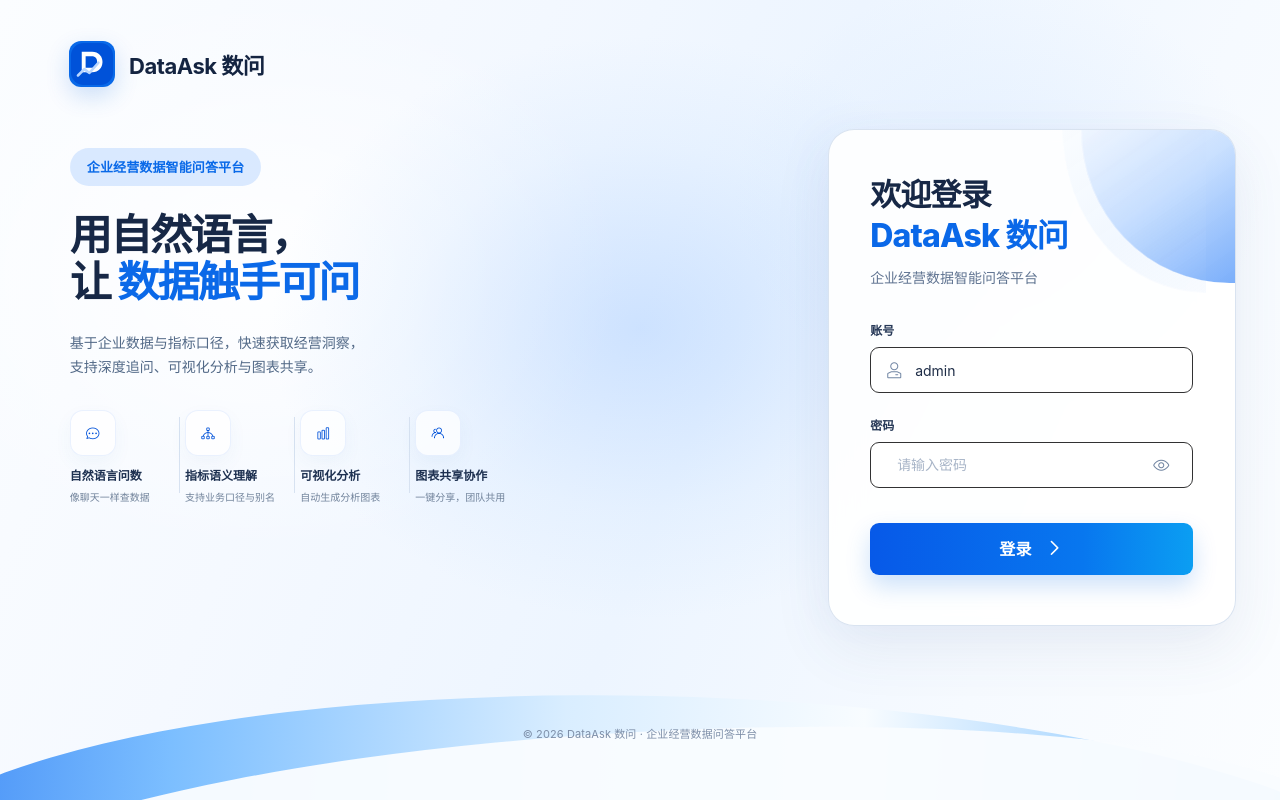
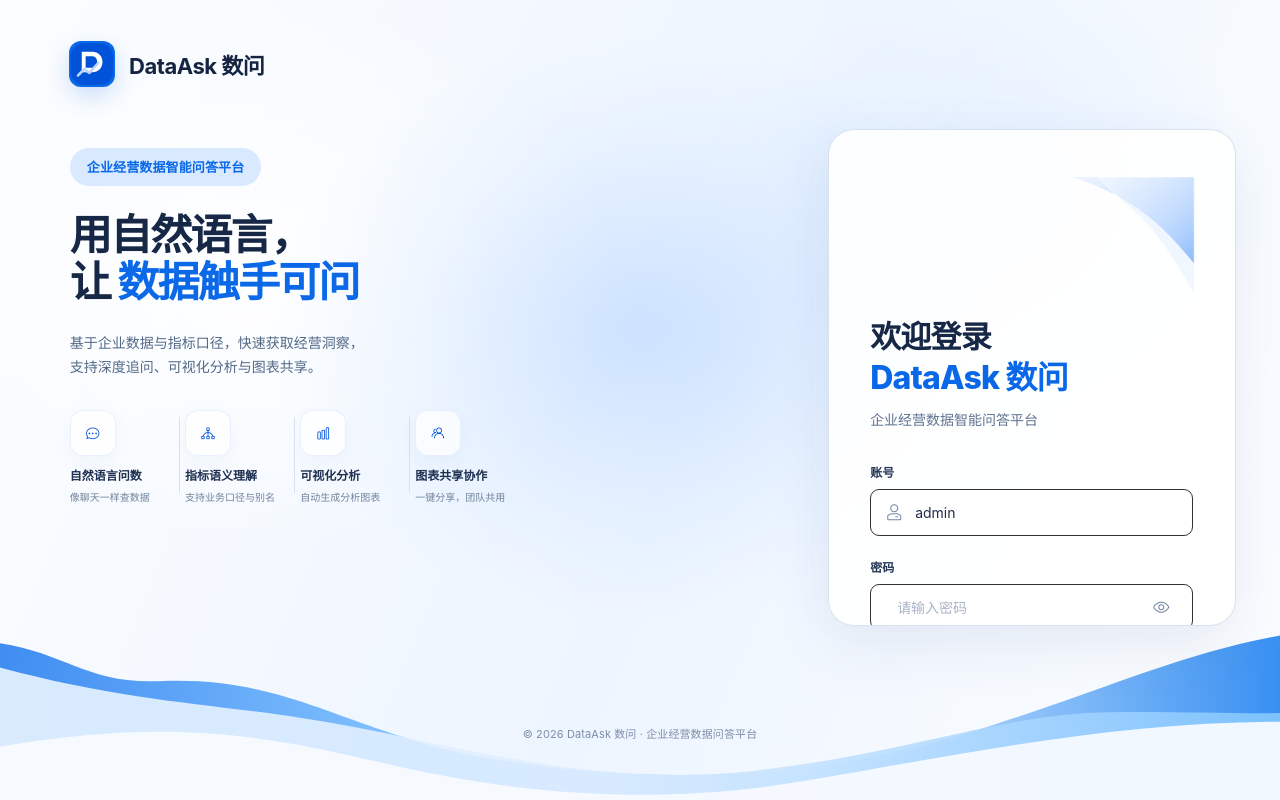
Before and after one commit to NJgaoyang/dataask, a Vue app in the folder web/: page / in a window 1280 px wide. Built offline with nearby package versions, Linux system fonts and the light colour scheme.

Commit message:
style(login): match wave footer, corner arc and remove password focus separators

```diff
--- a/web/src/App.vue
+++ b/web/src/App.vue
@@ -1372,6 +1372,24 @@ onBeforeUnmount(() => {
 <template>
   <div class="app-shell" :data-theme="isDesktop ? theme : undefined" :class="{ 'consumer-pc': isDesktop, 'consumer-home': isDesktop && desktopSection==='ask' && !messages.length && !busy && !desktopFeedback, 'analysis-panel-open': isDesktop && desktopSection==='ask' && analysisPanelOpen }">
     <div v-if="!loggedIn" class="login-screen">
+      <svg v-if="isDesktop" class="login-background-waves" viewBox="0 0 1647 216" preserveAspectRatio="none" aria-hidden="true">
+        <defs>
+          <linearGradient id="login-wave-strong" x1="0" y1="0" x2="1" y2="0">
+            <stop offset="0%" stop-color="#3f8df1"/>
+            <stop offset="33%" stop-color="#86c4ff"/>
+            <stop offset="63%" stop-color="#dceeff"/>
+            <stop offset="100%" stop-color="#3890f2"/>
+          </linearGradient>
+          <linearGradient id="login-wave-soft" x1="0" y1="0" x2="1" y2="0">
+            <stop offset="0%" stop-color="#eef7ff"/>
+            <stop offset="48%" stop-color="#dcecff"/>
+            <stop offset="100%" stop-color="#86c8ff"/>
+          </linearGradient>
+        </defs>
+        <path d="M0 34 C86 46 112 81 204 78 C382 70 456 147 665 173 C914 204 1098 180 1260 134 C1422 88 1519 46 1647 25 L1647 216 L0 216 Z" fill="url(#login-wave-strong)"/>
+        <path d="M0 62 C156 100 259 103 390 121 C580 147 747 204 970 182 C1169 162 1293 115 1428 114 C1513 113 1589 116 1647 115 L1647 216 L0 216 Z" fill="url(#login-wave-soft)" fill-opacity=".88"/>
+        <path d="M0 154 C219 121 335 140 493 173 C690 215 864 220 1034 194 C1227 165 1428 125 1647 125 L1647 216 L0 216 Z" fill="#f8fbff" fill-opacity=".94"/>
+      </svg>
       <aside v-if="isDesktop" class="login-brand">
         <div class="login-brand-top">
           <div class="login-brand-lockup">
@@ -1491,6 +1509,22 @@ onBeforeUnmount(() => {
         <h1>{{ isDesktop ? 'DataAsk' : 'DataAsk 数问' }}</h1>
         <p>{{ isDesktop ? '企业经营数据问答平台' : '面向企业管理者的智能经营数据助手' }}</p>
         <div class="login-card">
+          <svg v-if="isDesktop" class="login-card-corner" viewBox="0 0 520 190" preserveAspectRatio="none" aria-hidden="true">
+            <defs>
+              <linearGradient id="login-corner-outer" x1="0" y1="0" x2="1" y2="1">
+                <stop offset="0%" stop-color="#dceaff" stop-opacity=".42"/>
+                <stop offset="46%" stop-color="#a9ccff" stop-opacity=".72"/>
+                <stop offset="100%" stop-color="#6ea9fa" stop-opacity=".96"/>
+              </linearGradient>
+              <linearGradient id="login-corner-inner" x1="0" y1="0" x2="1" y2="1">
+                <stop offset="0%" stop-color="#f3f8ff" stop-opacity=".72"/>
+                <stop offset="64%" stop-color="#dbeaff" stop-opacity=".42"/>
+                <stop offset="100%" stop-color="#c1dcff" stop-opacity=".18"/>
+              </linearGradient>
+            </defs>
+            <path d="M322 0 H520 V118 C488 84 454 55 415 35 C384 19 354 8 322 0 Z" fill="url(#login-corner-outer)"/>
+            <path d="M365 0 H520 V160 C487 111 459 73 425 48 C404 32 384 18 365 0 Z" fill="url(#login-corner-inner)" stroke="rgba(255,255,255,.56)" stroke-width="1.4"/>
+          </svg>
           <div v-if="isDesktop" class="login-card-head">
             <h2><span class="login-welcome">欢迎登录</span><span class="login-product">DataAsk 数问</span></h2>
             <p>企业经营数据智能问答平台</p>
--- a/web/src/login-v3.css
+++ b/web/src/login-v3.css
@@ -12,15 +12,11 @@
     isolation:isolate;
   }
   .consumer-pc .login-screen::before,
-  .consumer-pc .login-screen::after{content:"";position:absolute;z-index:0;pointer-events:none}
-  .consumer-pc .login-screen::before{
-    left:-10vw;bottom:-24vh;width:122vw;height:37vh;border-radius:50% 50% 0 0/69% 69% 0 0;
-    background:linear-gradient(92deg,#2d7cf3 0%,#75bbff 19%,#d8edff 44%,#f8fcff 63%,#8ac7ff 83%,#2f83f0 100%);
-    transform:rotate(1.25deg);opacity:.95;
-  }
-  .consumer-pc .login-screen::after{
-    left:-6vw;bottom:-23.5vh;width:112vw;height:32vh;border-radius:50% 50% 0 0/57% 57% 0 0;
-    background:rgba(249,252,255,.97);transform:rotate(-3.2deg);
+  .consumer-pc .login-screen::after{display:none}
+  .consumer-pc .login-background-waves{
+    position:absolute;z-index:1;left:0;right:0;bottom:0;
+    width:100%;height:23.25vh;min-height:178px;max-height:236px;
+    pointer-events:none;overflow:visible;
   }
 
   /* Left brand layer: positions are normalized from the approved reference image. */
@@ -107,27 +103,10 @@
     box-shadow:0 22px 58px rgba(66,91,133,.09),-14px 0 48px rgba(128,177,244,.035);backdrop-filter:blur(16px);overflow:hidden;
   }
   .consumer-pc .login-card::before,
-  .consumer-pc .login-card::after{
-    content:"";position:absolute;pointer-events:none;z-index:0;
-  }
-  .consumer-pc .login-card::before{
-    top:-1px;right:-1px;width:38%;height:31%;
-    border-bottom-left-radius:96% 100%;
-    background:linear-gradient(145deg,
-      rgba(217,232,255,.34) 0%,
-      rgba(163,202,255,.58) 45%,
-      rgba(104,163,250,.88) 100%);
-    box-shadow:inset 1px 0 0 rgba(255,255,255,.42);
-  }
-  .consumer-pc .login-card::after{
-    top:-1px;right:7.2%;width:35%;height:33%;
-    border-bottom-left-radius:100% 100%;
-    border-left:1px solid rgba(255,255,255,.54);
-    border-bottom:1px solid rgba(255,255,255,.40);
-    background:linear-gradient(145deg,
-      rgba(233,242,255,.22) 0%,
-      rgba(195,219,254,.20) 56%,
-      rgba(157,196,251,.08) 100%);
+  .consumer-pc .login-card::after{display:none}
+  .consumer-pc .login-card-corner{
+    position:absolute;z-index:1;top:-1px;right:-1px;
+    width:100%;height:34%;pointer-events:none;overflow:visible;
   }
   .consumer-pc .login-card>*{position:relative;z-index:2}
   .consumer-pc .login-card-head{margin:0 0 4.15vh}
@@ -149,11 +128,27 @@
     background:rgba(255,255,255,.79);transition:border-color .15s ease,box-shadow .15s ease,background .15s ease;
   }
   .consumer-pc .login-card .van-field:hover{border-color:#8fb2e7;background:#fff}
-  .consumer-pc .login-card .van-field:focus-within{border-color:#3b82ea;background:#fff;box-shadow:0 0 0 3px rgba(59,130,234,.10)}
+  .consumer-pc .login-card .van-field:focus-within{border-color:#2f7df0;background:#fff;box-shadow:0 0 0 3px rgba(47,125,240,.10)}
   .consumer-pc .login-card .van-field__label{display:none}
   .consumer-pc .login-card .van-field__left-icon{margin-right:12px;color:#7286a4;font-size:19px}
   .consumer-pc .login-card .van-field__control{
     height:calc(5.8vh - 2px);color:#1e2d47;font-size:clamp(14px,.98vw,18px);
+  }
+  .consumer-pc .login-card .van-field__control,
+  .consumer-pc .login-card .van-field__control:focus,
+  .consumer-pc .login-card .van-field__control:focus-visible{
+    border:0!important;
+    outline:0!important;
+    box-shadow:none!important;
+    background:transparent!important;
+    appearance:none;
+  }
+  .consumer-pc .login-card .van-field__body,
+  .consumer-pc .login-card .van-field__value,
+  .consumer-pc .login-card .van-field__button{
+    border:0!important;
+    outline:0!important;
+    box-shadow:none!important;
   }
   .consumer-pc .login-card .van-field__control::placeholder{color:#a7b4c7}
   .consumer-pc .login-card input:-webkit-autofill,
```
Also changed, not shown: web/scripts/pc-design-smoke.mjs (+6 -8 lines), 1 other file (tests, documents, lock files or other folders).
